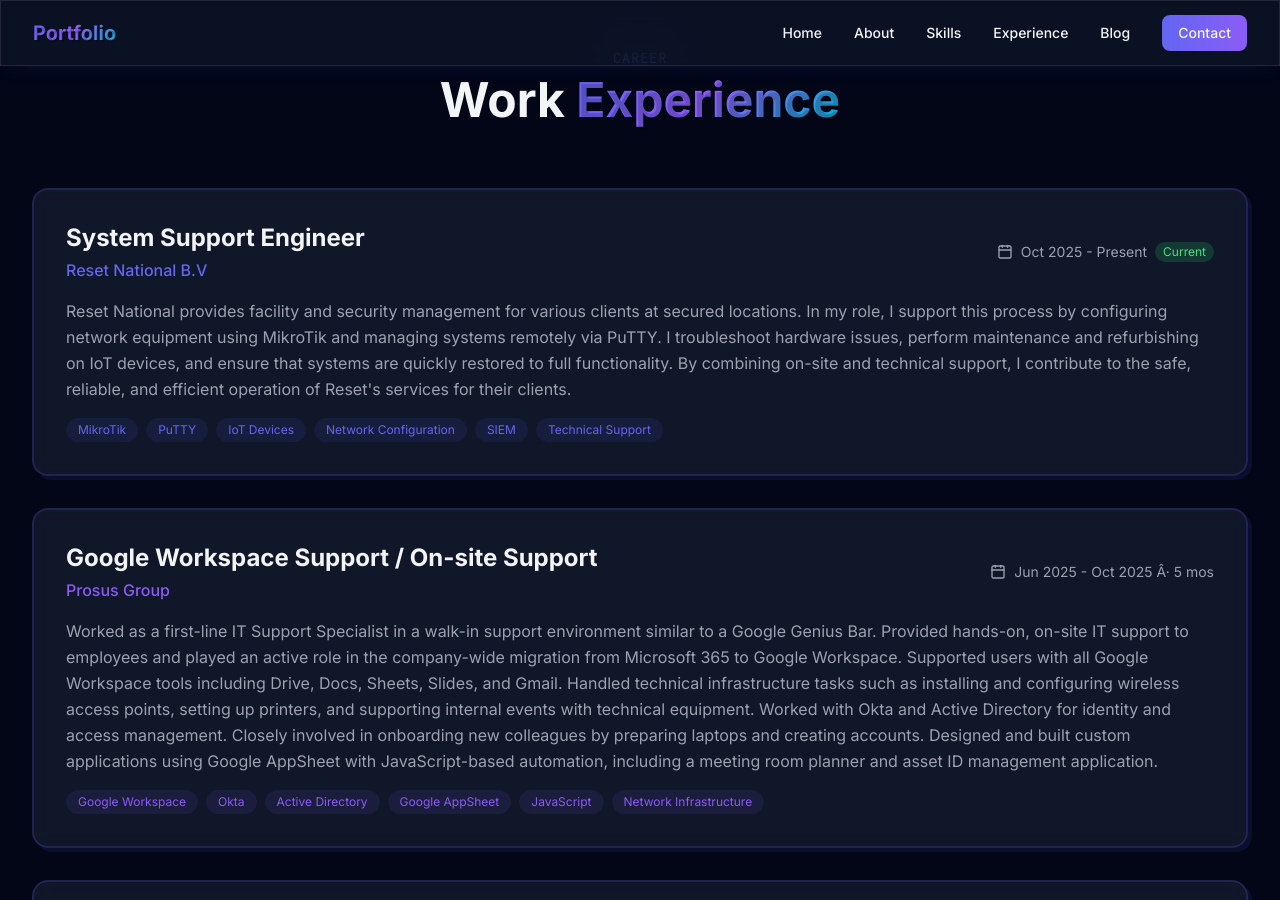
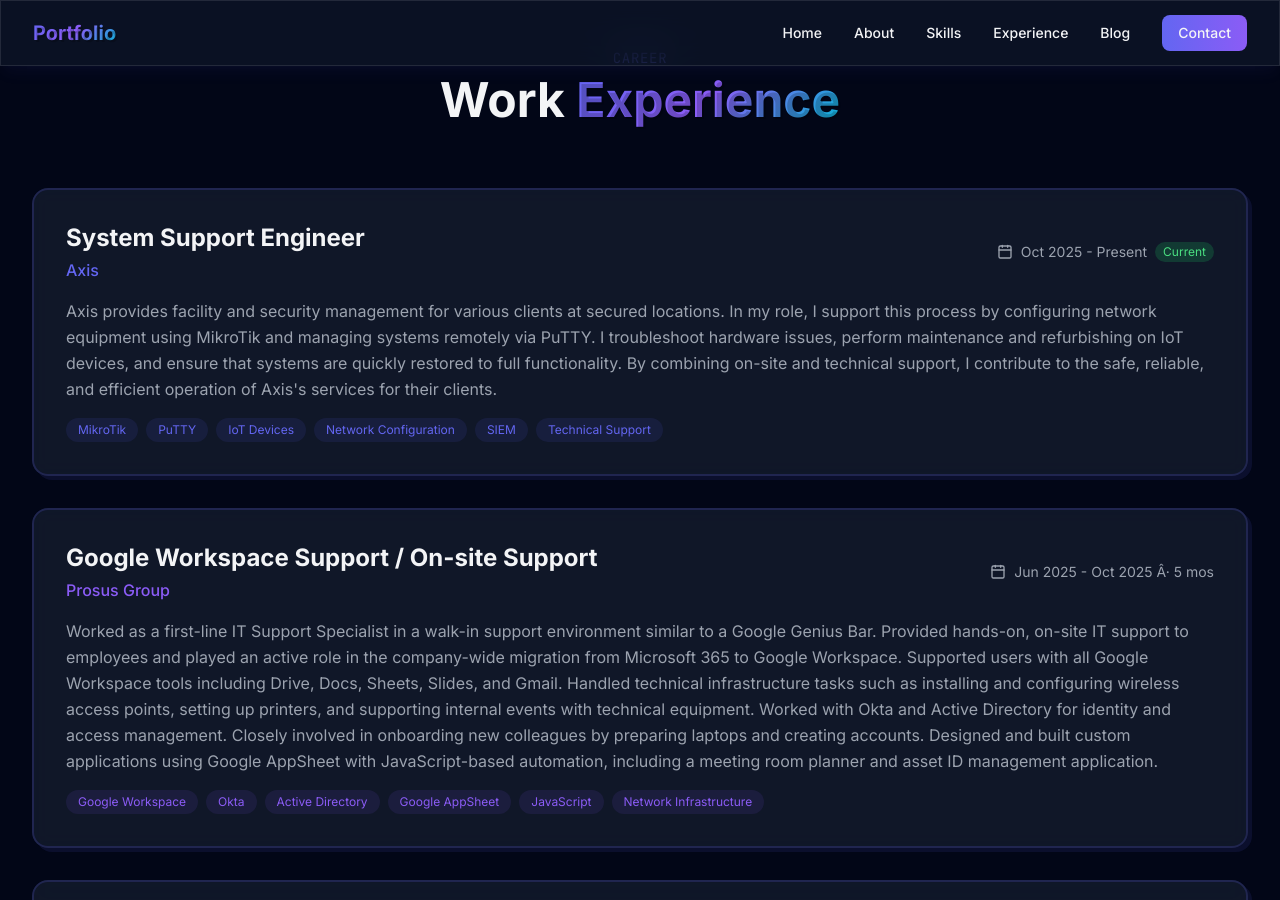
Before and after one commit to FaiGiJoon/FaiGiJoon.github.io, a Jekyll site: the page index.html, which Jekyll copies as it is, in a window 1280 px wide and 900 px high, scrolled down 4409 px. Built offline with Jekyll 4.4.1, drawn with Linux system fonts in a browser that asks for light colours; nearby versions of some CDN libraries; some of the changed text lies outside the part shown.

Commit message:
Rebrand company name from Reset National B.V to Axis in index.html
Updated all occurrences of "Reset National B.V" and "Reset National" to "Axis" in the About Me and Experience sections. This includes updating the possessive form "Reset's" to "Axis's".

Co-authored-by: FaiGiJoon <96741065+FaiGiJoon@users.noreply.github.com>

```diff
--- a/index.html
+++ b/index.html
@@ -345,7 +345,7 @@
                     <p class="font-mono text-primary text-sm mb-2 tracking-wider uppercase">About Me</p>
                     <h2 class="text-4xl md:text-5xl font-bold mb-6">Passionate about <span class="gradient-text">technology</span> & <span class="gradient-text">problem solving</span></h2>
                     <p class="text-gray-400 text-lg leading-relaxed mb-6">
-                        I'm a System Support Engineer with hands-on experience in IT infrastructure, network configuration, and cloud technologies. My background spans from first-line support at global companies like FedEx and Prosus to specialized network engineering at Reset National. I've also shared my knowledge as an Assistant Teacher at ROC van Amsterdam, teaching MBO Level 4 students about networks, servers, and cybersecurity.
+                        I'm a System Support Engineer with hands-on experience in IT infrastructure, network configuration, and cloud technologies. My background spans from first-line support at global companies like FedEx and Prosus to specialized network engineering at Axis. I've also shared my knowledge as an Assistant Teacher at ROC van Amsterdam, teaching MBO Level 4 students about networks, servers, and cybersecurity.
                     </p>
                     <p class="text-gray-400 text-lg leading-relaxed mb-8">
                          A Little About Me
@@ -544,7 +544,7 @@ On this website, I’ll be posting a mix of things—some educational, some pers
                     <div class="flex flex-col md:flex-row md:items-center justify-between mb-4">
                         <div>
                             <h3 class="text-2xl font-bold mb-1">System Support Engineer</h3>
-                            <p class="text-primary font-medium">Reset National B.V</p>
+                            <p class="text-primary font-medium">Axis</p>
                         </div>
                         <div class="flex items-center gap-2 text-gray-400 mt-2 md:mt-0">
                             <i data-lucide="calendar" class="w-4 h-4"></i>
@@ -553,7 +553,7 @@ On this website, I’ll be posting a mix of things—some educational, some pers
                         </div>
                     </div>
                     <p class="text-gray-400 mb-4 leading-relaxed">
-                        Reset National provides facility and security management for various clients at secured locations. In my role, I support this process by configuring network equipment using MikroTik and managing systems remotely via PuTTY. I troubleshoot hardware issues, perform maintenance and refurbishing on IoT devices, and ensure that systems are quickly restored to full functionality. By combining on-site and technical support, I contribute to the safe, reliable, and efficient operation of Reset's services for their clients.
+                        Axis provides facility and security management for various clients at secured locations. In my role, I support this process by configuring network equipment using MikroTik and managing systems remotely via PuTTY. I troubleshoot hardware issues, perform maintenance and refurbishing on IoT devices, and ensure that systems are quickly restored to full functionality. By combining on-site and technical support, I contribute to the safe, reliable, and efficient operation of Axis's services for their clients.
                     </p>
                     <div class="flex flex-wrap gap-2">
                         <span class="px-3 py-1 bg-primary/10 rounded-full text-xs text-primary">MikroTik</span>
```
